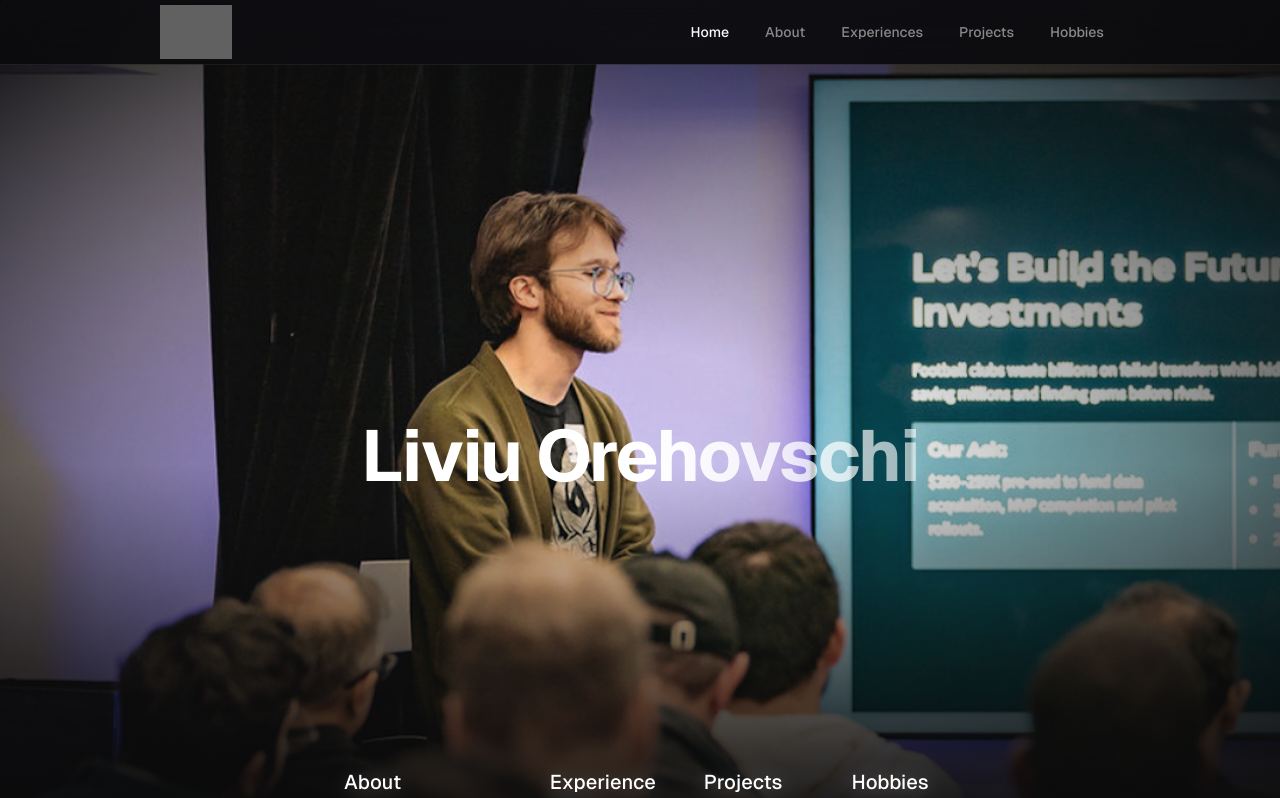
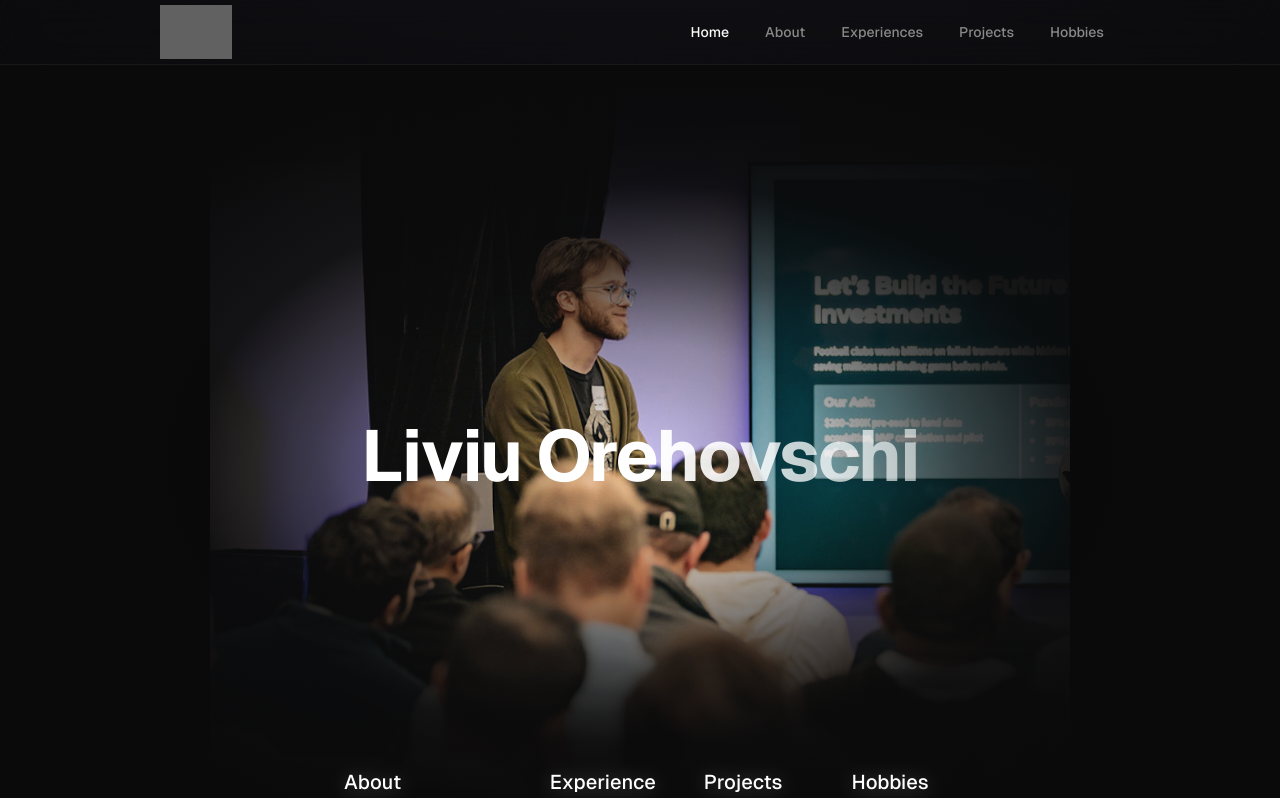
Before and after one commit to orehovschi/dotcom, a Next.js app: page / in a window 1280 px wide. Shown: the top 798 px of the page. Built offline with nearby package versions, Linux system fonts and the light colour scheme; grey boxes are pictures that could not be loaded.

Commit message:
Heavy vignette effect, zoom out image to blend into black edges

```diff
--- a/app/page.tsx
+++ b/app/page.tsx
@@ -87,19 +87,20 @@ export default function Home() {
       <div className="min-h-screen">
         {/* Hero Section */}
         <section className="relative min-h-screen overflow-hidden">
-          {/* Background image with vignette */}
+          {/* Background image with heavy vignette */}
           <div className="absolute inset-0">
             <Image
               src="/me.png"
               alt="Liviu Orehovschi presenting at pitch night"
               fill
-              className="object-cover object-[center_30%] scale-105"
+              className="object-contain"
               priority
             />
-            {/* Vignette effect - darkens all edges */}
-            <div className="absolute inset-0 bg-[radial-gradient(ellipse_at_center,transparent_20%,rgba(10,10,11,0.4)_60%,rgba(10,10,11,0.9)_100%)]" />
-            {/* Bottom fade for text readability */}
-            <div className="absolute inset-0 bg-gradient-to-t from-[#0a0a0b] via-transparent to-transparent" />
+            {/* Heavy vignette - fades completely to black at edges */}
+            <div className="absolute inset-0 bg-[radial-gradient(ellipse_50%_50%_at_center,transparent_0%,rgba(10,10,11,0.3)_30%,rgba(10,10,11,0.7)_50%,rgba(10,10,11,0.95)_70%,#0a0a0b_100%)]" />
+            {/* Extra edge darkening */}
+            <div className="absolute inset-0 bg-gradient-to-r from-[#0a0a0b] via-transparent to-[#0a0a0b]" style={{ background: 'linear-gradient(to right, #0a0a0b 0%, transparent 15%, transparent 85%, #0a0a0b 100%)' }} />
+            <div className="absolute inset-0" style={{ background: 'linear-gradient(to bottom, #0a0a0b 0%, transparent 15%, transparent 75%, #0a0a0b 100%)' }} />
           </div>
 
           {/* Content */}
```
